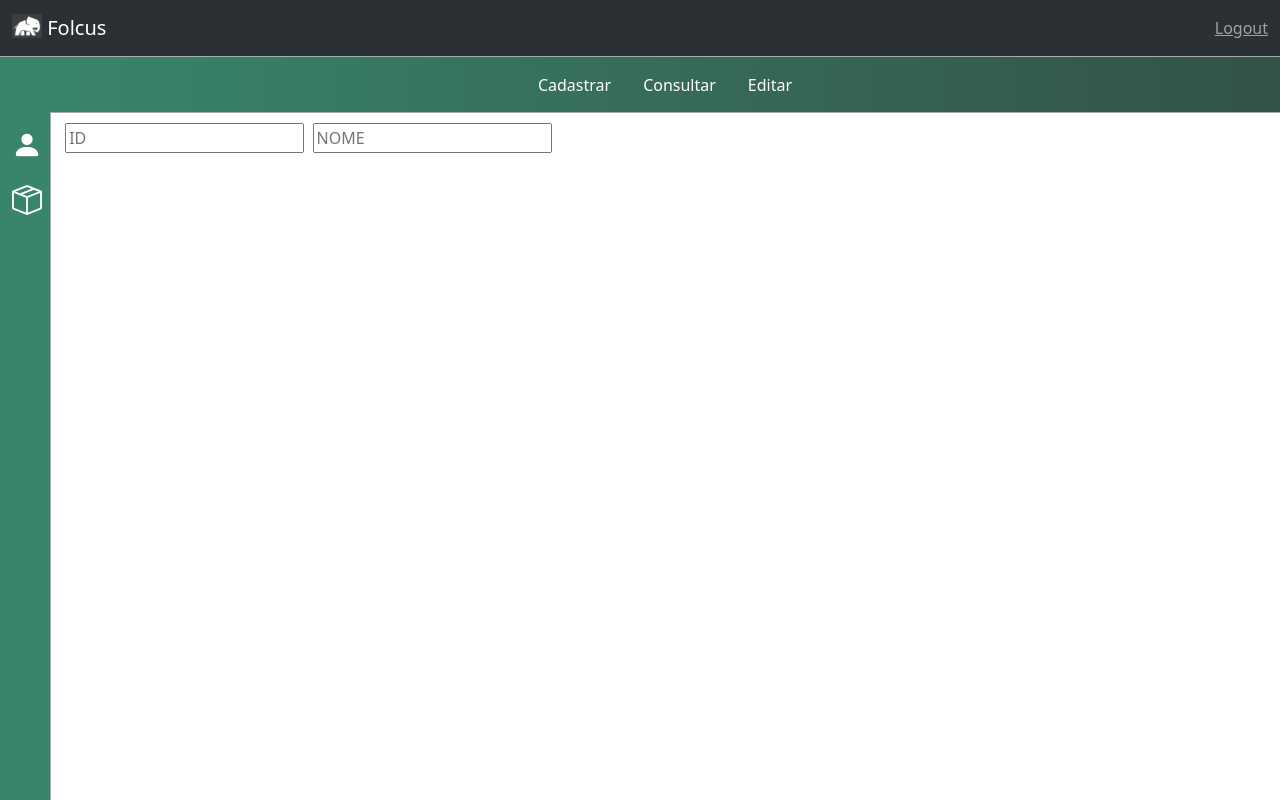
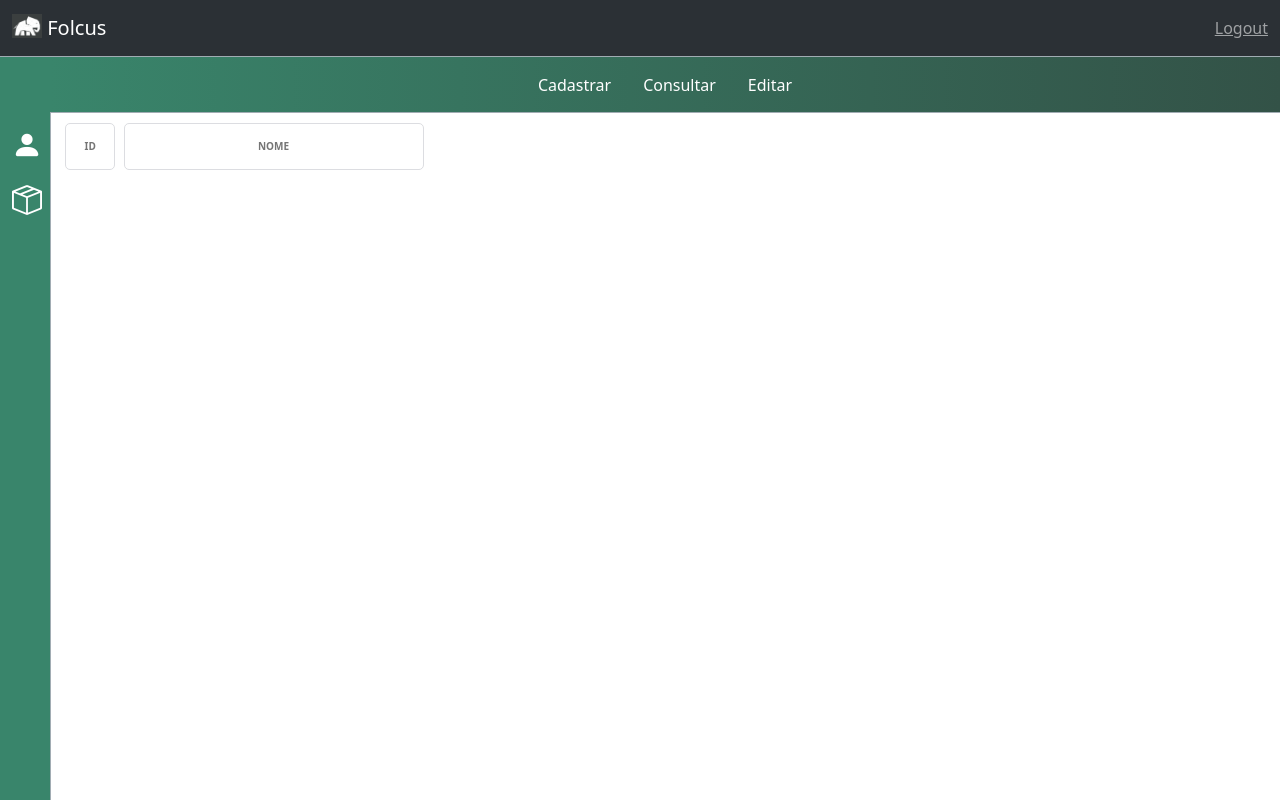
Before and after one commit to wbhard/alura_django_teste, a Django app: page /cadastro-produto/ in a window 1280 px wide. Run offline with Django 4.2, Linux system fonts and the light colour scheme.

Commit message:
ajuste Input

```diff
--- a/templates/galeria/cadastro-produto.html
+++ b/templates/galeria/cadastro-produto.html
@@ -3,12 +3,12 @@
 {% block content %}
 <article>
     <div class="tabel">
-        <form class="form-login">
+        <form class="">
             <label for="user"></label>
-            <input type="text" id="id" placeholder="ID" name="id" class="txt_id">
-            <label for="password"></label>
-            <input type="text" id="name" placeholder="NOME" name="name" class="txt_nome">
-            <!-- <input type="submit" value="Entrar" onclick="myFunction()"> -->
+            <input type="text" id="id" placeholder="ID" name="id" class="imput-text-id">
+            <label for="name"></label>
+            <input type="text" id="name" placeholder="NOME" name="name" class="imput-text-nome">
+            <!-- FORM NO PYTHON <input type="submit" value="Entrar"> -->
         </form>
     </div>
 </article>
```
Also changed, not shown: templates/galeria/cadastro-cliente.html (+6 -6 lines).
